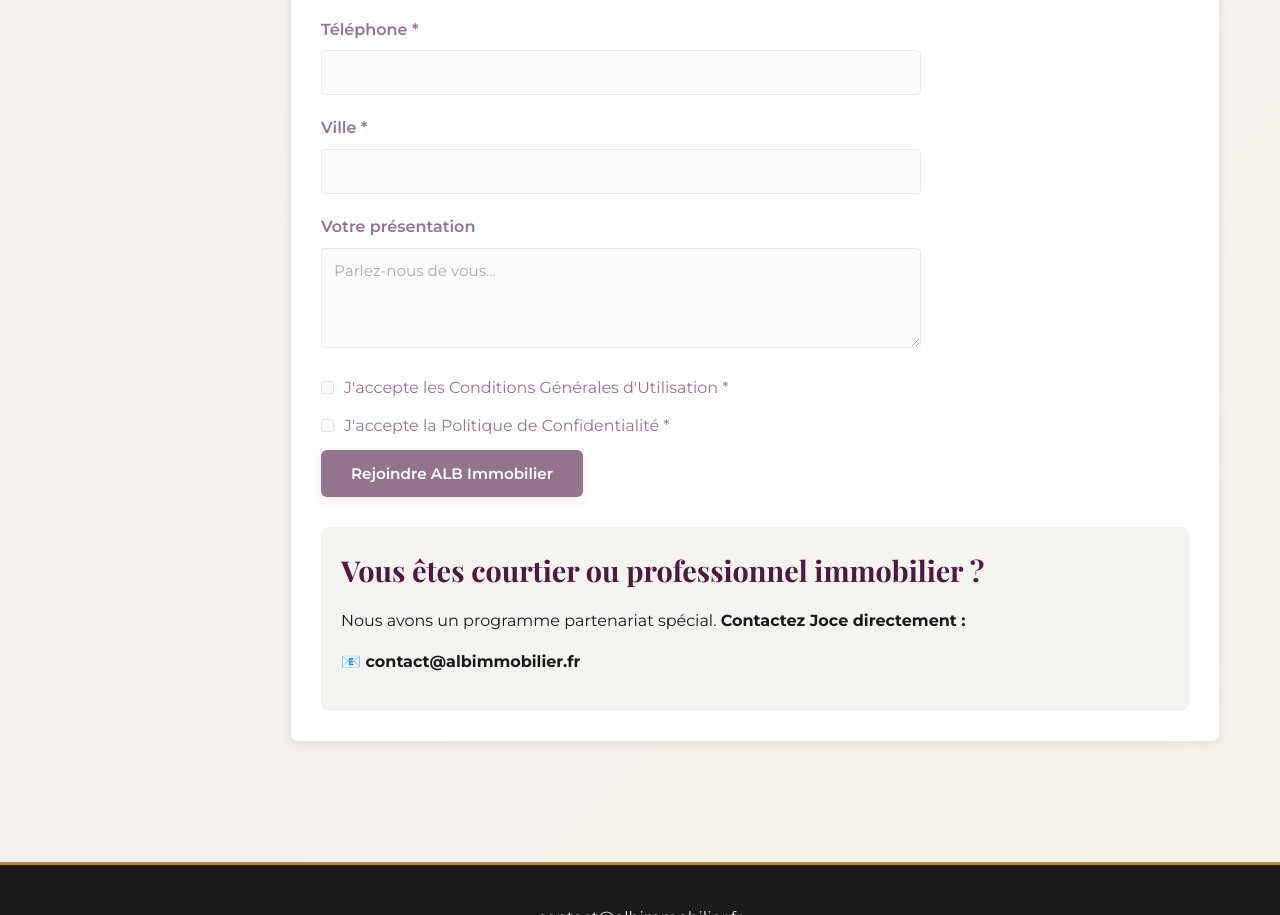
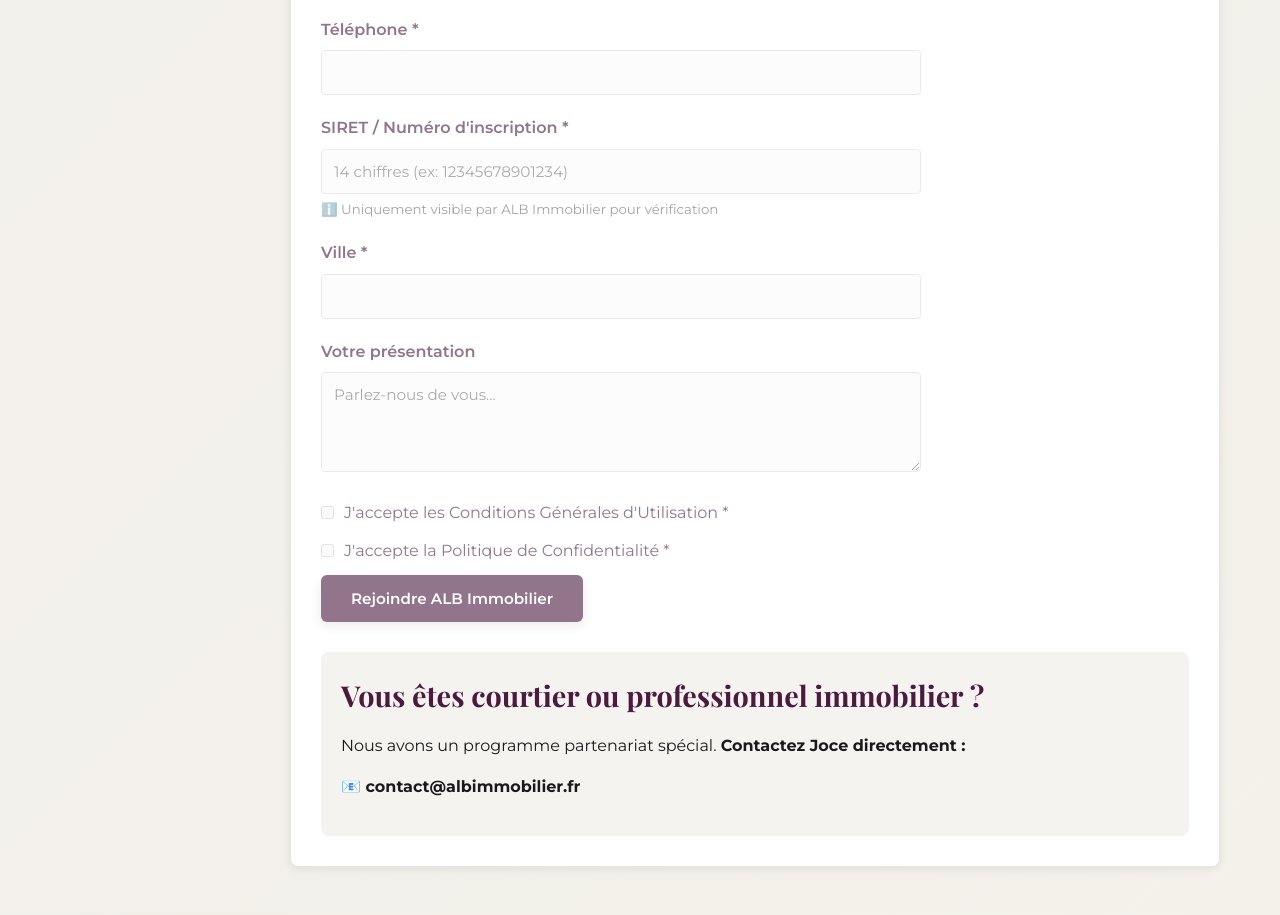
Before and after one commit to albsudimmobilier/alb-immobilier, a plain HTML site: page espace-perso.html in a window 1280 px wide. Shown: the part 920-1835 px from the top of the page. Drawn offline with nearby package versions, Linux system fonts and the light colour scheme.

Commit message:
✨ Ajouter champ SIRET au formulaire pro

```diff
--- a/espace-perso.html
+++ b/espace-perso.html
@@ -308,7 +308,16 @@
               <div class="form-group">
                 <label>Téléphone *</label>
                 <input type="tel" name="phone" required disabled>
-              </div>
+              </div><!-- SIRET -->
+<div class="form-group">
+  <label>SIRET / Numéro d'inscription *</label>
+  <input type="text" name="siret"
+         placeholder="14 chiffres (ex: 12345678901234)"
+         required disabled>
+  <small style="color: #666; margin-top: 5px; display: block;">
+    ℹ️ Uniquement visible par ALB Immobilier pour vérification
+  </small>
+</div>
 
               <!-- Location -->
               <div class="form-group">
```
